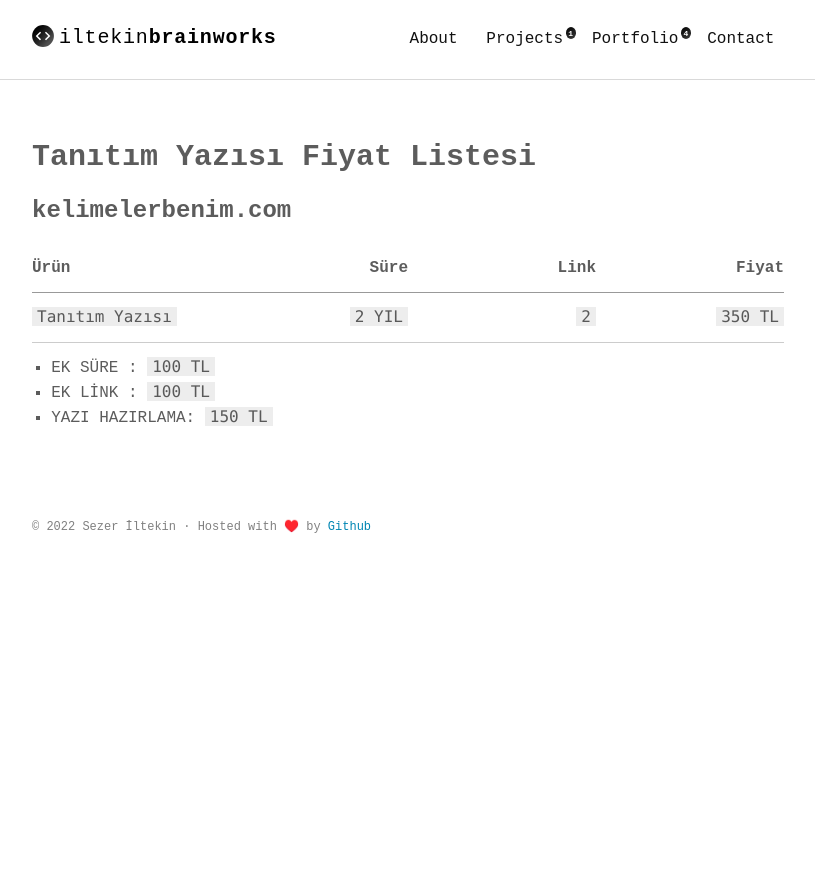
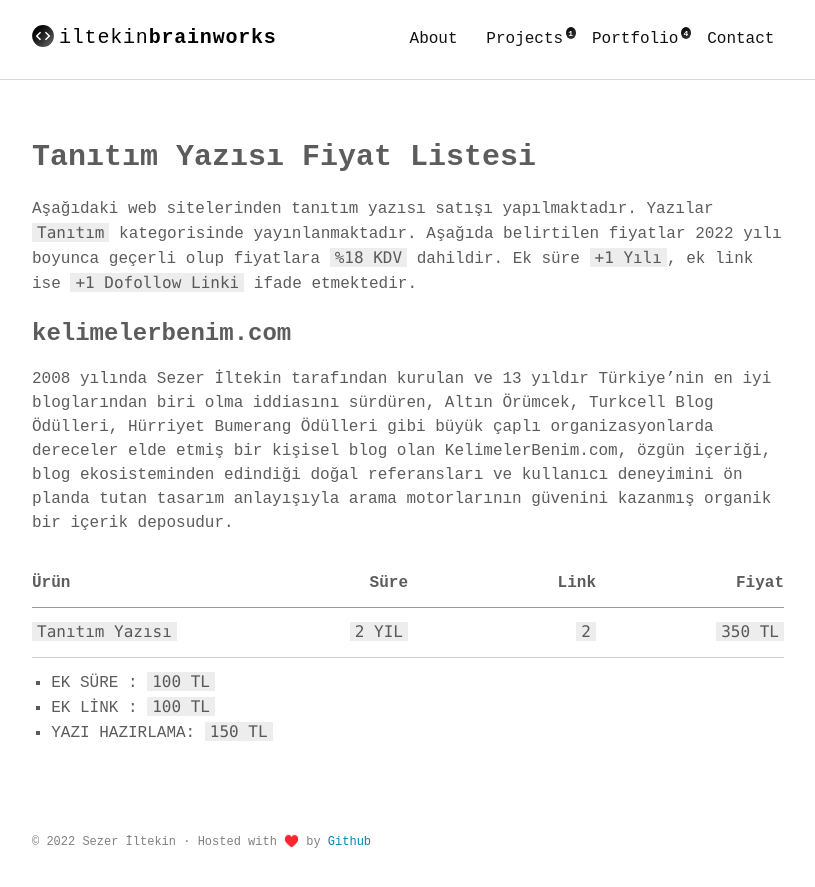
Before and after one commit to iltekin/iltekin.github.io, a Jekyll site: the page built from tanitim-yazisi-fiyat-listesi.md, in a window 1280 px wide. Shown: the top 887 px of the page, without its empty margins (232-1047 px from the left). Built offline with Jekyll 4.4.1, drawn with Linux system fonts in a browser that asks for light colours; some web fonts are replaced.

Commit message:
post updated

```diff
--- a/tanitim-yazisi-fiyat-listesi.md
+++ b/tanitim-yazisi-fiyat-listesi.md
@@ -4,7 +4,11 @@
 permalink: /tanitim-yazisi-fiyat-listesi/
 ---
 
+Aşağıdaki web sitelerinden tanıtım yazısı satışı yapılmaktadır. Yazılar `Tanıtım` kategorisinde yayınlanmaktadır. Aşağıda belirtilen fiyatlar 2022 yılı boyunca geçerli olup fiyatlara `%18 KDV` dahildir. Ek süre `+1 Yılı`, ek link ise `+1 Dofollow Linki` ifade etmektedir.
+
 ### kelimelerbenim.com
+
+2008 yılında Sezer İltekin tarafından kurulan ve 13 yıldır Türkiye’nin en iyi bloglarından biri olma iddiasını sürdüren, Altın Örümcek, Turkcell Blog Ödülleri, Hürriyet Bumerang Ödülleri gibi büyük çaplı organizasyonlarda dereceler elde etmiş bir kişisel blog olan KelimelerBenim.com, özgün içeriği, blog ekosisteminden edindiği doğal referansları ve kullanıcı deneyimini ön planda tutan tasarım anlayışıyla arama motorlarının güvenini kazanmış organik bir içerik deposudur.
 
 | Ürün                 	|   Süre  	| Link 	|    Fiyat 	|
 |----------------------	| -----:	| ---:	|-----:     |
```
